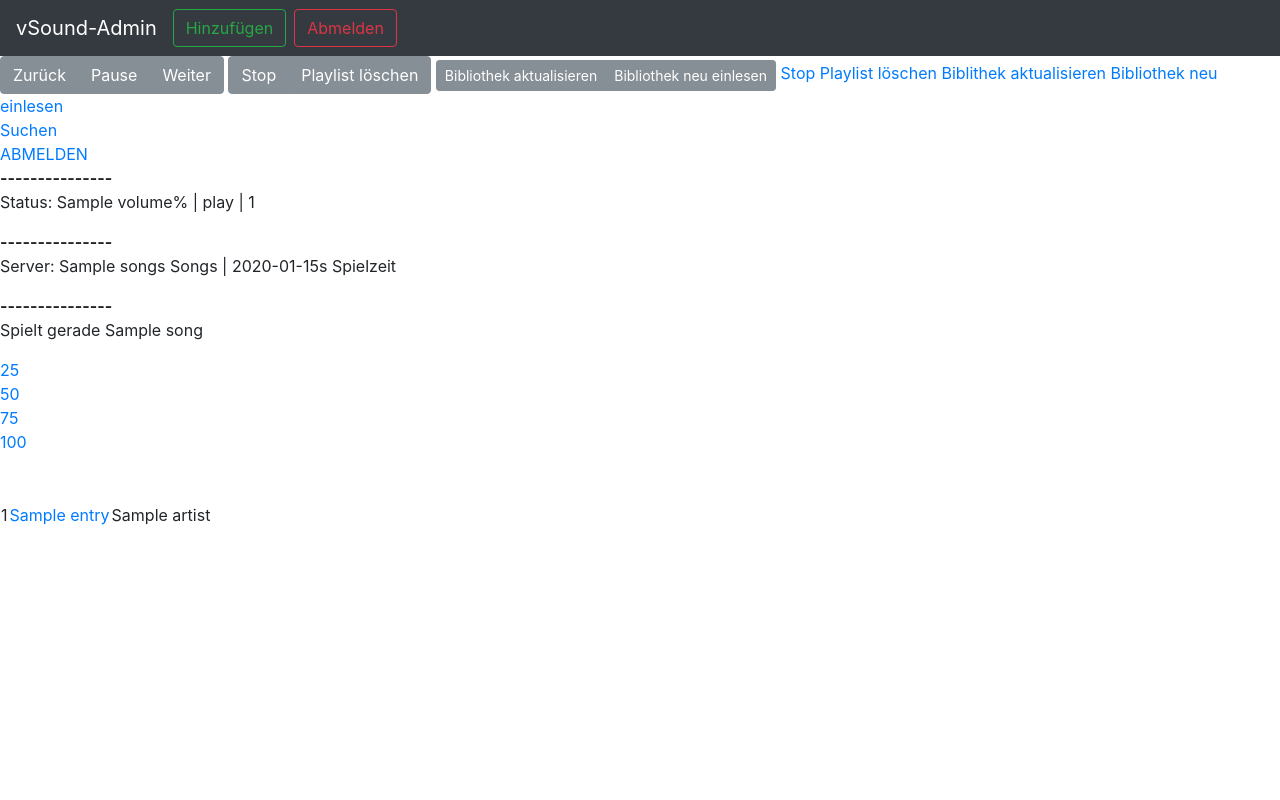
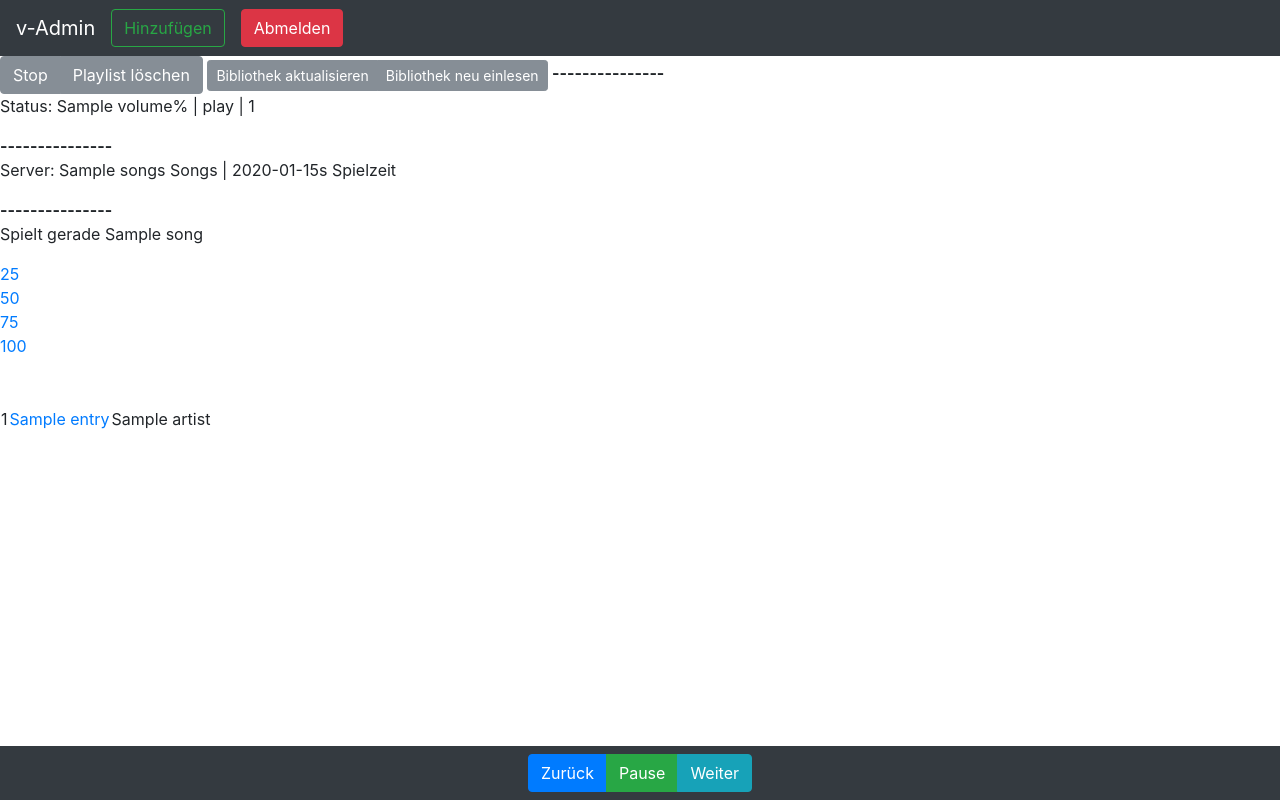
Before and after one commit to robtor-de/vSOUND, a Django app: template web/vSOUND/templates/trctl/admin.html in a window 1280 px wide. Run offline with Django 3.2, Linux system fonts and the light colour scheme; the template is opened without the code that fills it: most values are stand-ins (such as "Sample title", 1, 10 or a date in 2020); some libraries are stand-ins or nearby versions.

Commit message:
added bottom toolbar

```diff
--- a/web/vSOUND/templates/trctl/admin.html
+++ b/web/vSOUND/templates/trctl/admin.html
@@ -12,30 +12,26 @@
 <body>
 
   <nav class="navbar navbar-expand-lg navbar-dark bg-dark">
-    <a class="navbar-brand" href="#">vSound-Admin</a>
-
-    <button class="navbar-toggler" type="button" data-toggle="collapse" data-target="#mainNavBar" aria-controls="mainNavBar" aria-expanded="false" aria-label="Toggle navigation">
-      <span class="navbar-toggler-icon"></span>
-    </button>
-    <div class="collapse navbar-collapse" id="mainNavBar">
+    <a class="navbar-brand" href="#">v-Admin</a>
       <form class="form-inline">
-        <button class="btn btn-outline-success mr-sm-2" type="button" onclick="location.href = '/control/search/'">Hinzufügen</button>
-        <button class="btn btn-outline-danger mr-sm-2" type="button" onclick="location.href = '/logout/'">Abmelden</button>
+        <button class="btn btn-outline-success mr-sm-3 mr-2" type="button" onclick="location.href = '/control/search/'">Hinzufügen</button>
+        <button class="btn btn-danger" type="button" onclick="location.href = '/logout/'">Abmelden</button>
       </form>
-
-    </div>
-
   </nav>
 
+  <nav class="navbar navbar-expand-lg navbar-dark bg-dark fixed-bottom justify-content-center">
+      <form class="form-inline">
         <div class="btn-group" role="group" aria-label="Transport Control">
-  <button type="button" class="btn btn-secondary" onclick="location.href = '/ctl/prev'">Zurück</button>
+          <button type="button" class="btn btn-primary" onclick="location.href = '/ctl/prev'">Zurück</button>
           {% if status.state == 'play' %}
-  <button type="button" class="btn btn-secondary" onclick="location.href = '/ctl/paus'">Pause</button>
+          <button type="button" class="btn btn-success" onclick="location.href = '/ctl/paus'">Pause</button>
           {% else %}
-  <button type="button" class="btn btn-secondary" onclick="location.href = '/ctl/play'">Play</button>
+          <button type="button" class="btn btn-warning" onclick="location.href = '/ctl/play'">Play</button>
           {% endif %}
-  <button type="button" class="btn btn-secondary" onclick="location.href = '/ctl/next'">Weiter</button>
+          <button type="button" class="btn btn-info" onclick="location.href = '/ctl/next'">Weiter</button>
         </div>
+      </form>
+  </nav>
 
 <div class="btn-group" role="group" aria-label="Playlist Control">
   <button type="button" class="btn btn-secondary" onclick="location.href = '/ctl/stop'">Stop</button>
@@ -48,13 +44,6 @@
 </div>
 
 
-<a href="/ctl/stop">Stop</a>
-<a href="/ctl/clrp">Playlist löschen</a>
-<a href="/ctl/updt">Biblithek aktualisieren</a>
-<a href="/ctl/rscn">Bibliothek neu einlesen</a>
-<br><a href="/control/search/">Suchen</a>
-<br><a href="/logout/">ABMELDEN</a>
-<br>
 <b>---------------</b><br>
 <p>Status: {{ status.volume }}% | {{ status.state }} | {{ status.songid }} </p>
 <b>---------------</b><br>
```
Also changed, not shown: web/vSOUND/db.sqlite3. Lines whose indentation alone changed are shown as unchanged.
